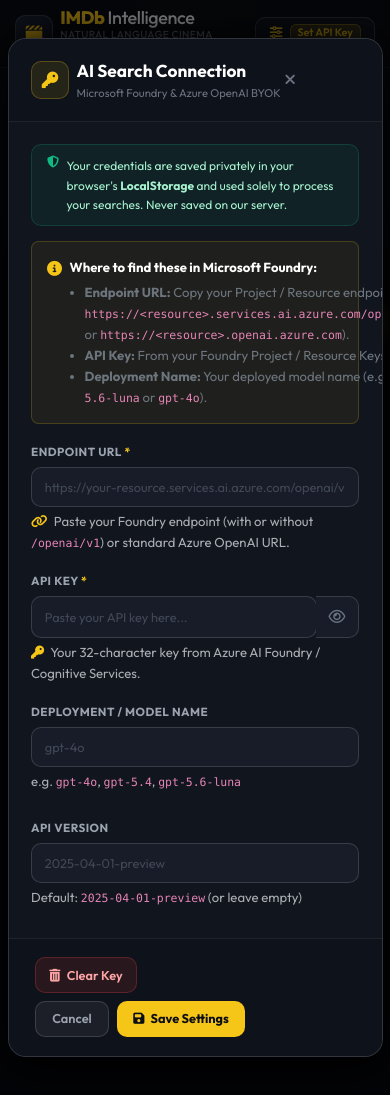
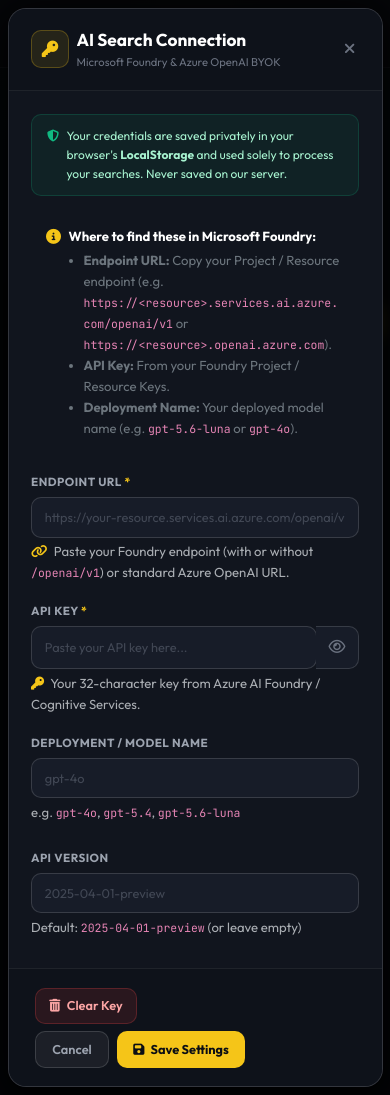
Before and after one commit to sarathavasarala/natural-language-imdb, a Flask app: page / in a window 390 px wide, after a click on "Set API Key". Run offline with Flask 3, Linux system fonts and the light colour scheme; some libraries are stand-ins or nearby versions.

Commit message:
style: polish modal and responsive typography

```diff
--- a/app/static/style.css
+++ b/app/static/style.css
@@ -67,8 +67,18 @@
     line-height: 1.6;
     -webkit-font-smoothing: antialiased;
     -moz-osx-font-smoothing: grayscale;
+    -webkit-text-size-adjust: 100%;
+    text-size-adjust: 100%;
     min-height: 100vh;
     overflow-x: hidden;
+    width: 100%;
+    position: relative;
+}
+
+code, kbd, samp, pre {
+    font-family: var(--font-mono);
+    word-break: break-word;
+    overflow-wrap: anywhere;
 }
 
 ::selection {
@@ -171,17 +181,6 @@
     font-weight: 500;
     letter-spacing: 0.04em;
     text-transform: uppercase;
-}
-
-/* Catalog Badge */
-.cinema-catalog-badge {
-    padding: 0.35rem 0.85rem;
-    border-radius: 999px;
-    background: rgba(245, 197, 24, 0.08);
-    border: 1px solid rgba(245, 197, 24, 0.2);
-    color: #F3F4F6;
-    font-size: 0.78rem;
-    font-weight: 600;
 }
 
 /* Settings Button */
--- a/app/templates/index.html
+++ b/app/templates/index.html
@@ -50,12 +50,7 @@
                 </div>
             </a>
 
-            <div class="d-flex align-items-center gap-3">
-                <div class="cinema-catalog-badge d-none d-md-flex align-items-center gap-2" title="Searching across 10M+ movies, TV shows, and cast members">
-                    <i class="fa-solid fa-film text-gold"></i>
-                    <span>10M+ Movies &amp; Shows</span>
-                </div>
-
+            <div class="d-flex align-items-center gap-2">
                 <button class="btn btn-settings-cinema d-flex align-items-center gap-2" data-bs-toggle="modal" data-bs-target="#settingsModal" id="settingsBtn" title="Configure your Azure AI / OpenAI Key">
                     <i class="fa-solid fa-sliders text-gold"></i>
                     <span class="d-none d-sm-inline">API Settings</span>
@@ -341,16 +336,16 @@
         <div class="modal-dialog modal-dialog-centered modal-lg">
             <div class="modal-content modal-content-cinema">
                 <div class="modal-header modal-header-cinema">
-                    <div class="d-flex align-items-center gap-2">
-                        <div class="modal-icon-sparkle">
+                    <div class="d-flex align-items-center gap-2 flex-grow-1 min-w-0">
+                        <div class="modal-icon-sparkle flex-shrink-0">
                             <i class="fa-solid fa-wand-magic-sparkles text-gold"></i>
                         </div>
-                        <div>
-                            <h5 class="modal-title mb-0" id="aiSummaryModalLabel">AI Movie Synopsis</h5>
-                            <span class="modal-subtitle-text" id="aiSummaryModalSub">Spoiler-free plot, cast &amp; background</span>
+                        <div class="min-w-0 flex-grow-1">
+                            <h5 class="modal-title mb-0 text-truncate" id="aiSummaryModalLabel">AI Movie Synopsis</h5>
+                            <span class="modal-subtitle-text text-truncate" id="aiSummaryModalSub">Spoiler-free plot, cast &amp; background</span>
                         </div>
                     </div>
-                    <button type="button" class="btn-close-cinema" data-bs-dismiss="modal" aria-label="Close">
+                    <button type="button" class="btn-close-cinema flex-shrink-0 ms-2" data-bs-dismiss="modal" aria-label="Close">
                         <i class="fa-solid fa-xmark"></i>
                     </button>
                 </div>
@@ -367,16 +362,16 @@
                         <div id="aiSummaryText" class="synopsis-body"></div>
                     </div>
                     <div id="aiSummaryError" class="d-none">
-                        <div class="error-card p-3 d-flex align-items-center gap-3">
-                            <i class="fa-solid fa-circle-exclamation text-danger fs-4"></i>
-                            <div>
-                                <strong>Error generating synopsis:</strong>
-                                <p class="mb-0 text-secondary small" id="aiSummaryErrorMessage"></p>
+                        <div class="error-card p-3 d-flex align-items-start gap-3">
+                            <i class="fa-solid fa-circle-exclamation text-danger fs-4 flex-shrink-0 mt-1"></i>
+                            <div class="min-w-0 flex-grow-1">
+                                <strong class="d-block mb-1">Error generating synopsis:</strong>
+                                <p class="mb-0 text-secondary small text-break" id="aiSummaryErrorMessage"></p>
                             </div>
                         </div>
                     </div>
                 </div>
-                <div class="modal-footer modal-footer-cinema d-flex justify-content-between">
+                <div class="modal-footer modal-footer-cinema summary-modal-footer d-flex justify-content-between">
                     <button type="button" class="btn btn-cinema-secondary" data-bs-dismiss="modal">Close</button>
                     <button type="button" class="btn btn-cinema-gold" id="regenerateSummary" style="display: none;">
                         <i class="fa-solid fa-arrow-rotate-right me-1"></i> Regenerate
@@ -391,32 +386,32 @@
         <div class="modal-dialog modal-dialog-centered modal-lg">
             <div class="modal-content modal-content-cinema">
                 <div class="modal-header modal-header-cinema">
-                    <div class="d-flex align-items-center gap-2">
-                        <div class="modal-icon-key">
+                    <div class="d-flex align-items-center gap-2 flex-grow-1 min-w-0">
+                        <div class="modal-icon-key flex-shrink-0">
                             <i class="fa-solid fa-key text-gold"></i>
                         </div>
-                        <div>
-                            <h5 class="modal-title mb-0" id="settingsModalLabel">AI Search Connection</h5>
-                            <span class="modal-subtitle-text">Microsoft Foundry &amp; Azure OpenAI BYOK</span>
+                        <div class="min-w-0 flex-grow-1">
+                            <h5 class="modal-title mb-0 text-truncate" id="settingsModalLabel">AI Search Connection</h5>
+                            <span class="modal-subtitle-text text-truncate">Microsoft Foundry &amp; Azure OpenAI BYOK</span>
                         </div>
                     </div>
-                    <button type="button" class="btn-close-cinema" data-bs-dismiss="modal" aria-label="Close">
+                    <button type="button" class="btn-close-cinema flex-shrink-0 ms-2" data-bs-dismiss="modal" aria-label="Close">
                         <i class="fa-solid fa-xmark"></i>
                     </button>
                 </div>
                 <div class="modal-body modal-body-cinema">
                     <div class="settings-security-note mb-3">
-                        <i class="fa-solid fa-shield-halved text-emerald me-2"></i>
+                        <i class="fa-solid fa-shield-halved text-emerald me-2 flex-shrink-0 mt-1"></i>
                         <span>Your credentials are saved privately in your browser's <strong>LocalStorage</strong> and used solely to process your searches. Never saved on our server.</span>
                     </div>
 
                     <!-- Helpful Format Guide Banner -->
-                    <div class="p-3 mb-3 rounded-3" style="background: rgba(245, 197, 24, 0.06); border: 1px solid rgba(245, 197, 24, 0.2);">
+                    <div class="p-3 mb-3 rounded-3 settings-guide-box">
                         <div class="d-flex align-items-start gap-2">
-                            <i class="fa-solid fa-circle-info text-gold mt-1"></i>
-                            <div class="small">
-                                <strong class="text-white">Where to find these in Microsoft Foundry:</strong>
-                                <ul class="mb-0 ps-3 mt-1 text-secondary">
+                            <i class="fa-solid fa-circle-info text-gold mt-1 flex-shrink-0"></i>
+                            <div class="small flex-grow-1 min-w-0">
+                                <strong class="text-white d-block mb-1">Where to find these in Microsoft Foundry:</strong>
+                                <ul class="mb-0 ps-3 text-secondary settings-guide-list">
                                     <li><strong>Endpoint URL:</strong> Copy your Project / Resource endpoint (e.g. <code>https://&lt;resource&gt;.services.ai.azure.com/openai/v1</code> or <code>https://&lt;resource&gt;.openai.azure.com</code>).</li>
                                     <li><strong>API Key:</strong> From your Foundry Project / Resource Keys.</li>
                                     <li><strong>Deployment Name:</strong> Your deployed model name (e.g. <code>gpt-5.6-luna</code> or <code>gpt-4o</code>).</li>
@@ -452,7 +447,7 @@
                         </div>
 
                         <div class="row g-3">
-                            <div class="col-sm-6 mb-2">
+                            <div class="col-12 col-sm-6 mb-2">
                                 <label for="customModel" class="cinema-form-label">
                                     <span>Deployment / Model Name</span>
                                 </label>
@@ -461,7 +456,7 @@
                                     e.g. <code>gpt-4o</code>, <code>gpt-5.4</code>, <code>gpt-5.6-luna</code>
                                 </div>
                             </div>
-                            <div class="col-sm-6 mb-2">
+                            <div class="col-12 col-sm-6 mb-2">
                                 <label for="customApiVersion" class="cinema-form-label">
                                     <span>API Version</span>
                                 </label>
@@ -473,11 +468,11 @@
                         </div>
                     </form>
                 </div>
-                <div class="modal-footer modal-footer-cinema d-flex justify-content-between">
+                <div class="modal-footer modal-footer-cinema settings-modal-footer d-flex justify-content-between">
                     <button type="button" class="btn btn-cinema-danger btn-sm" id="resetSettingsBtn">
                         <i class="fa-solid fa-trash-can me-1"></i> Clear Key
                     </button>
-                    <div class="d-flex gap-2">
+                    <div class="settings-modal-actions d-flex gap-2">
                         <button type="button" class="btn btn-cinema-secondary btn-sm" data-bs-dismiss="modal">Cancel</button>
                         <button type="button" class="btn btn-cinema-gold btn-sm" id="saveSettingsBtn">
                             <i class="fa-solid fa-floppy-disk me-1"></i> Save Settings
```
